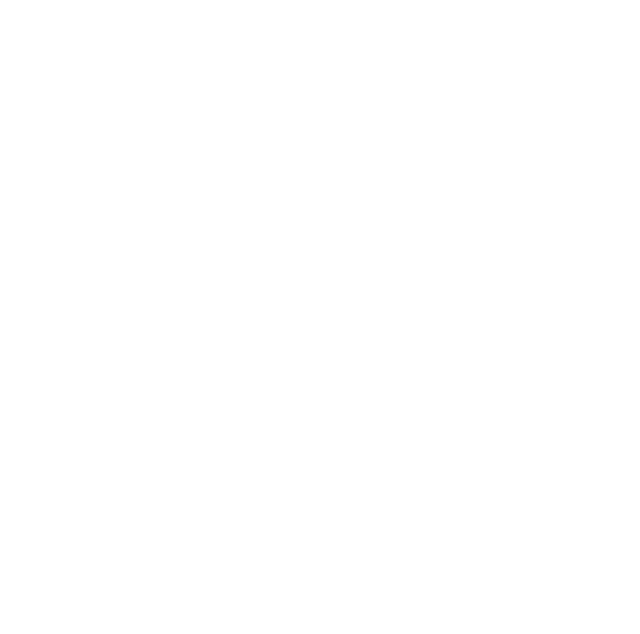
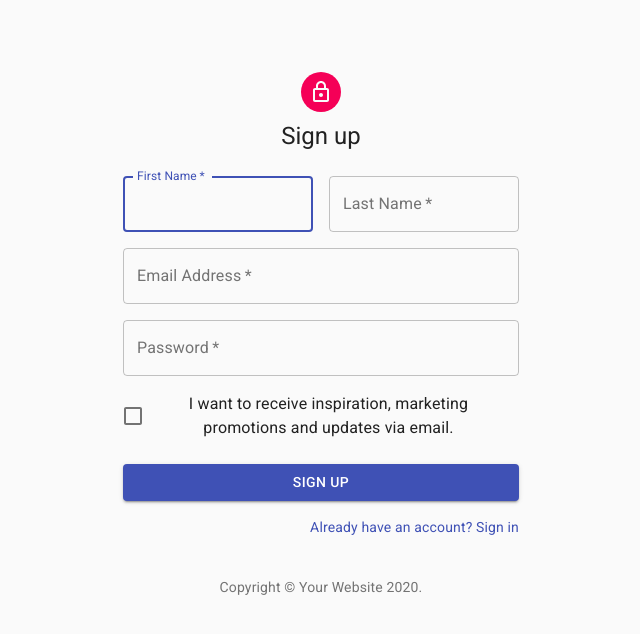
Before and after one commit to anandhanedom/unsplash-app, a React (Create React App) app: page /signup in a window 1280 px wide. Shown: the top 634 px of the page, without its empty margins (319-959 px from the left). Built offline with nearby package versions, Linux system fonts and the light colour scheme.

Commit message:
aythentication pages

```diff
--- a/src/App.js
+++ b/src/App.js
@@ -4,13 +4,15 @@
 
 //Pages
 import ImagesPage from './Pages/ImagesPage/ImagesPage.component.jsx';
-import AuthenticationPage from './Pages/Authentication/AuthenticationPage.component.jsx';
+import SignIn from './Pages/Authentication/SignIn/Signin.component.jsx';
+import SignUp from './Pages/Authentication/SignUp/Signup.component.jsx';
 
 function App() {
   return (
     <div className="App">
       <Switch>
-        <Route exact path="/" component={AuthenticationPage}></Route>
+        <Route exact path="/" component={SignIn}></Route>
+        <Route exact path="/signup" component={SignUp}></Route>
         <Route exact path="/images" component={ImagesPage}></Route>
       </Switch>
     </div>
--- a/src/Pages/Authentication/AuthenticationPage.component.jsx
+++ b/src/Pages/Authentication/SignIn/Signin.component.jsx
@@ -1,11 +1,13 @@
 import React from 'react';
+import { Link } from 'react-router-dom';
+
+//Material UI
 import Avatar from '@material-ui/core/Avatar';
 import Button from '@material-ui/core/Button';
 import CssBaseline from '@material-ui/core/CssBaseline';
 import TextField from '@material-ui/core/TextField';
 import FormControlLabel from '@material-ui/core/FormControlLabel';
 import Checkbox from '@material-ui/core/Checkbox';
-import Link from '@material-ui/core/Link';
 import Paper from '@material-ui/core/Paper';
 import Box from '@material-ui/core/Box';
 import Grid from '@material-ui/core/Grid';
@@ -59,7 +61,7 @@
   },
 }));
 
-export default function SignInSide() {
+const SignInSide = () => {
   const classes = useStyles();
 
   return (
@@ -117,7 +119,7 @@
                 </Link>
               </Grid>
               <Grid item>
-                <Link href="#" variant="body2">
+                <Link to="/signup" variant="body2">
                   {"Don't have an account? Sign Up"}
                 </Link>
               </Grid>
@@ -130,4 +132,6 @@
       </Grid>
     </Grid>
   );
-}
+};
+
+export default SignInSide;
--- /dev/null
+++ b/src/Pages/Authentication/SignUp/Signup.component.jsx
@@ -0,0 +1,141 @@
+import React from 'react';
+import Avatar from '@material-ui/core/Avatar';
+import Button from '@material-ui/core/Button';
+import CssBaseline from '@material-ui/core/CssBaseline';
+import TextField from '@material-ui/core/TextField';
+import FormControlLabel from '@material-ui/core/FormControlLabel';
+import Checkbox from '@material-ui/core/Checkbox';
+import Link from '@material-ui/core/Link';
+import Grid from '@material-ui/core/Grid';
+import Box from '@material-ui/core/Box';
+import LockOutlinedIcon from '@material-ui/icons/LockOutlined';
+import Typography from '@material-ui/core/Typography';
+import { makeStyles } from '@material-ui/core/styles';
+import Container from '@material-ui/core/Container';
+
+function Copyright() {
+  return (
+    <Typography variant="body2" color="textSecondary" align="center">
+      {'Copyright © '}
+      <Link color="inherit" href="https://material-ui.com/">
+        Your Website
+      </Link>{' '}
+      {new Date().getFullYear()}
+      {'.'}
+    </Typography>
+  );
+}
+
+const useStyles = makeStyles((theme) => ({
+  paper: {
+    marginTop: theme.spacing(8),
+    display: 'flex',
+    flexDirection: 'column',
+    alignItems: 'center',
+  },
+  avatar: {
+    margin: theme.spacing(1),
+    backgroundColor: theme.palette.secondary.main,
+  },
+  form: {
+    width: '100%', // Fix IE 11 issue.
+    marginTop: theme.spacing(3),
+  },
+  submit: {
+    margin: theme.spacing(3, 0, 2),
+  },
+}));
+const SignUp = () => {
+  const classes = useStyles();
+
+  return (
+    <Container component="main" maxWidth="xs">
+      <CssBaseline />
+      <div className={classes.paper}>
+        <Avatar className={classes.avatar}>
+          <LockOutlinedIcon />
+        </Avatar>
+        <Typography component="h1" variant="h5">
+          Sign up
+        </Typography>
+        <form className={classes.form} noValidate>
+          <Grid container spacing={2}>
+            <Grid item xs={12} sm={6}>
+              <TextField
+                autoComplete="fname"
+                name="firstName"
+                variant="outlined"
+                required
+                fullWidth
+                id="firstName"
+                label="First Name"
+                autoFocus
+              />
+            </Grid>
+            <Grid item xs={12} sm={6}>
+              <TextField
+                variant="outlined"
+                required
+                fullWidth
+                id="lastName"
+                label="Last Name"
+                name="lastName"
+                autoComplete="lname"
+              />
+            </Grid>
+            <Grid item xs={12}>
+              <TextField
+                variant="outlined"
+                required
+                fullWidth
+                id="email"
+                label="Email Address"
+                name="email"
+                autoComplete="email"
+              />
+            </Grid>
+            <Grid item xs={12}>
+              <TextField
+                variant="outlined"
+                required
+                fullWidth
+                name="password"
+                label="Password"
+                type="password"
+                id="password"
+                autoComplete="current-password"
+              />
+            </Grid>
+            <Grid item xs={12}>
+              <FormControlLabel
+                control={<Checkbox value="allowExtraEmails" color="primary" />}
+                label="I want to receive inspiration, marketing promotions and updates via email."
+              />
+            </Grid>
+          </Grid>
+          <Button
+            type="submit"
+            fullWidth
+            variant="contained"
+            color="primary"
+            className={classes.submit}
+          >
+            Sign Up
+          </Button>
+          <Grid container justify="flex-end">
+            <Grid item>
+              <Link href="#" variant="body2">
+                Already have an account? Sign in
+              </Link>
+            </Grid>
+          </Grid>
+        </form>
+      </div>
+      <Box mt={5}>
+        <Copyright />
+      </Box>
+    </Container>
+  );
+};
+
+export default SignUp;
```
